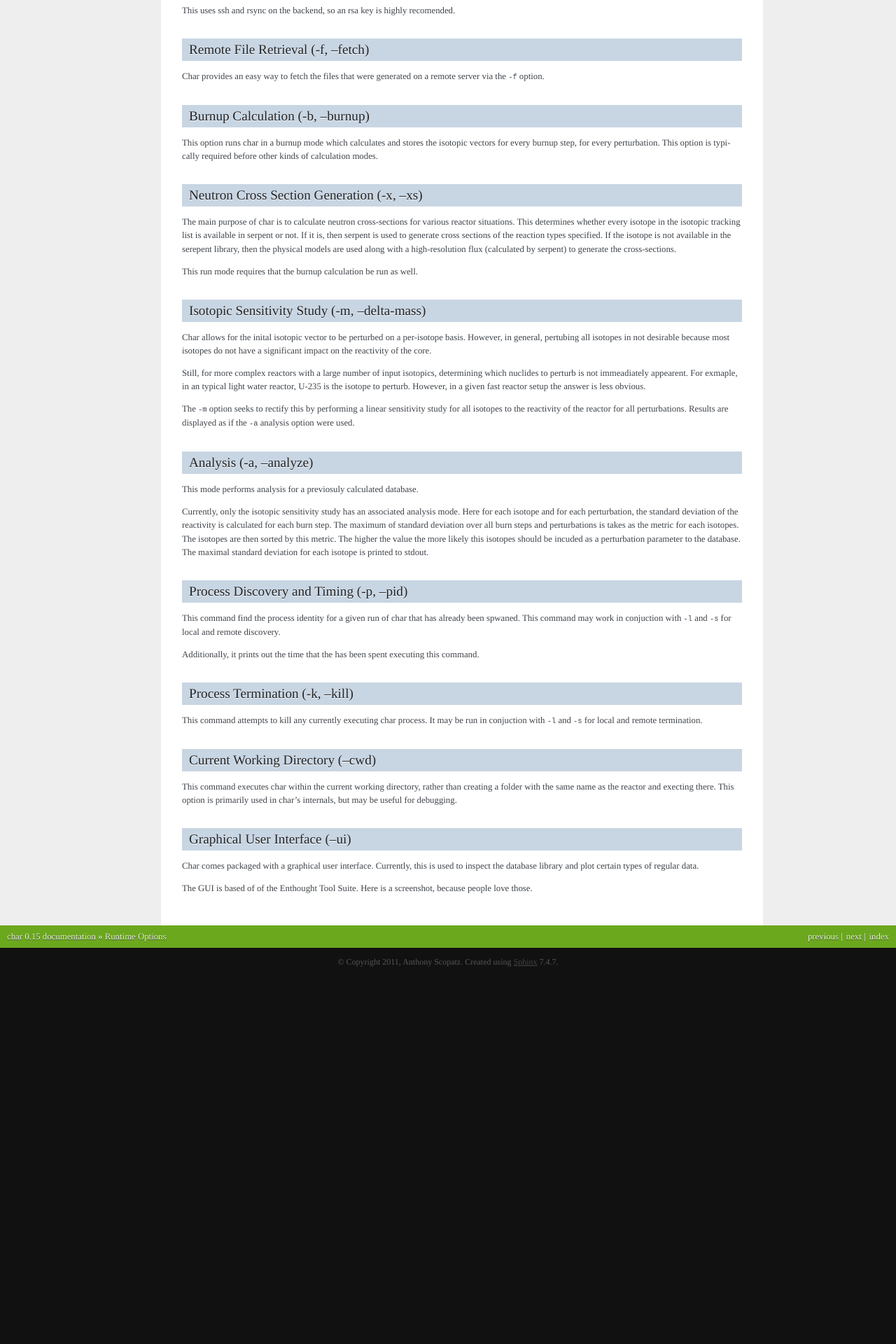
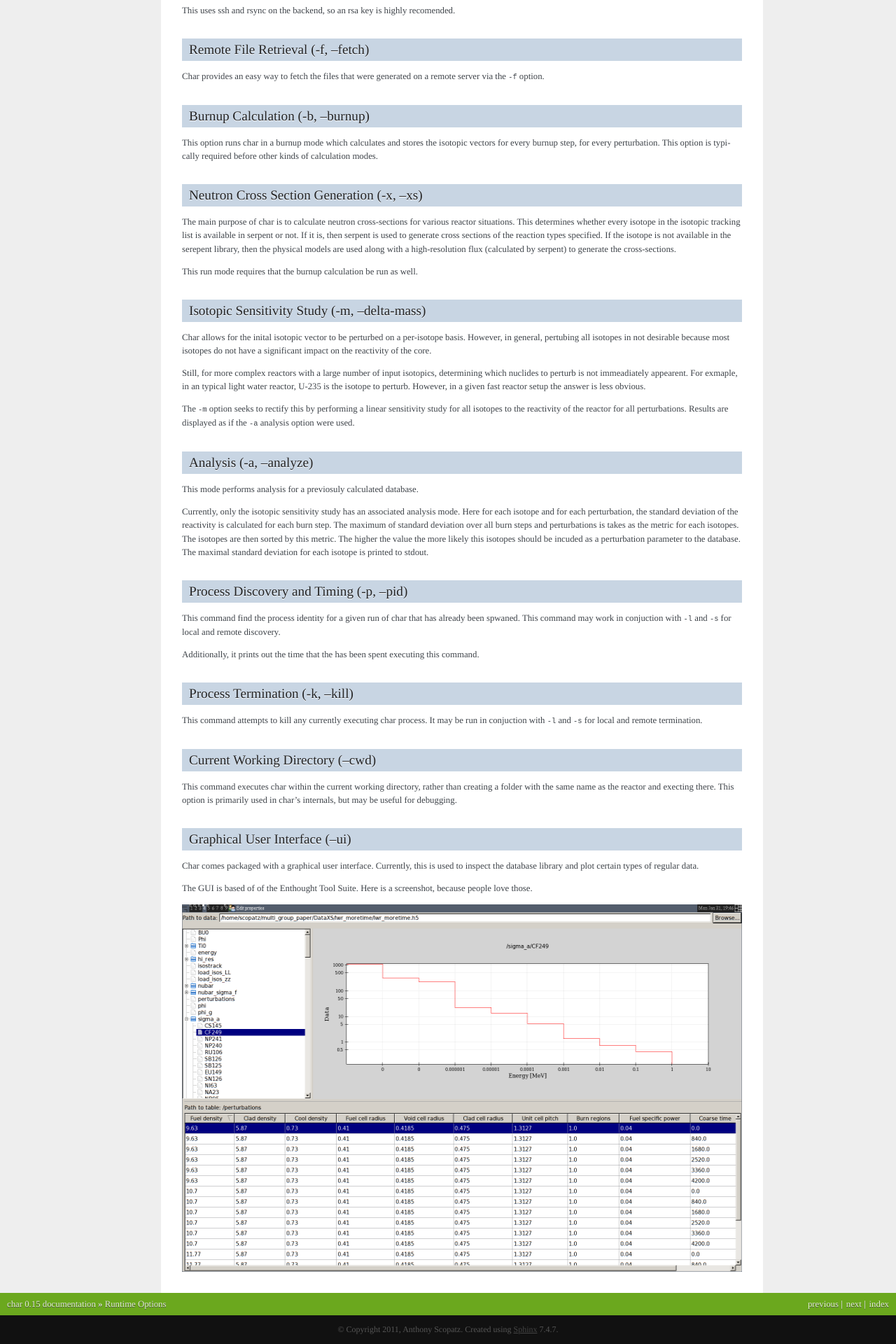
Before and after one commit to bright-dev/bright, a Sphinx documentation site: the page built from doc/source/runtime.rst, in a window 1280 px wide. Shown: the part 1165-3085 px from the top of the page at 70% size. Built offline with Sphinx 7.4.7, drawn with Linux system fonts in a browser that asks for light colours; formulas are drawn with MathJax 3; before the commit the page ends 2560 px from its top, so only the background shows below that.

Commit message:
Added char --ui screenshot.

```diff
--- a/doc/source/runtime.rst
+++ b/doc/source/runtime.rst
@@ -167,3 +167,7 @@ Char comes packaged with a graphical user interface.  Currently, this is used to
 inspect the database library and plot certain types of regular data.
 
 The GUI is based of of the Enthought Tool Suite.  Here is a screenshot, because people love those.
+
+.. image:: _static/char_ui_screenshot.png
+   :scale: 50%
+   :align: center
```
Also changed, not shown: doc/source/_static/char_ui_screenshot.png (added).
